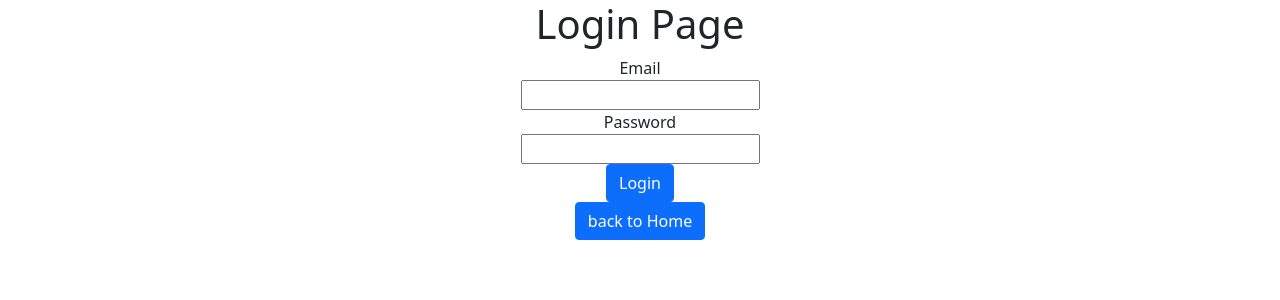
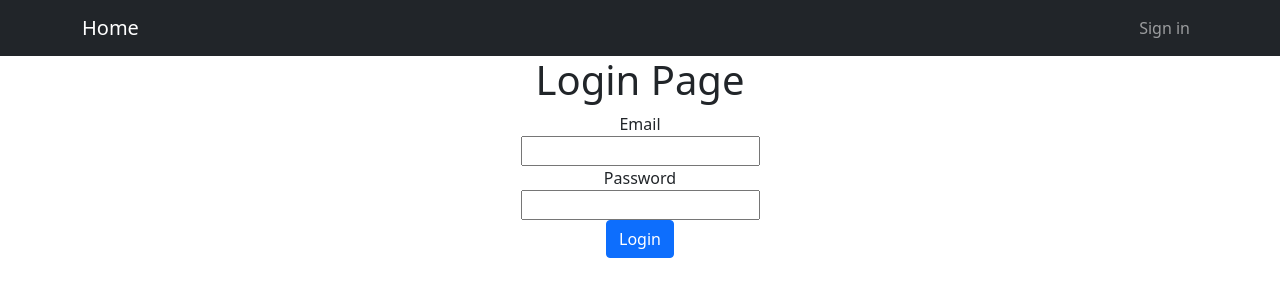
Before and after one commit to neu-seattle-cs5500-summer2022/project-SM22-LincolnCardosodeFaria-mikael1017-panmei-minhphan, a React (Create React App) app in the folder frontend/frontend/: page /login in a window 1280 px wide. Shown: the top 300 px of the page. Built offline with nearby package versions, Linux system fonts and the light colour scheme.

Commit message:
deleted back to home button and added navbar to signup and signin page

```diff
--- a/frontend/frontend/src/components/Navbar.js
+++ b/frontend/frontend/src/components/Navbar.js
@@ -8,7 +8,7 @@ export default function MyNavbar() {
       <Container>
         <Navbar.Brand href="/">Home</Navbar.Brand>
         <Nav className="ml-auto">
-          <Nav.Link href="/login">Login</Nav.Link>
+          <Nav.Link href="/login">Sign in</Nav.Link>
         </Nav>
       </Container>
     </Navbar>
--- a/frontend/frontend/src/containers/LoginPage.js
+++ b/frontend/frontend/src/containers/LoginPage.js
@@ -1,6 +1,7 @@
 import React, { useState } from "react";
 import { useNavigate } from "react-router-dom";
 import { Button } from "react-bootstrap";
+import MyNavbar from "../components/Navbar";
 
 function LoginPage() {
   const navigate = useNavigate();
@@ -17,6 +18,7 @@ function LoginPage() {
   };
   return (
     <div>
+      <MyNavbar />
       <h1> Login Page</h1>
       <form className="form" onSubmit={requestLogin}>
         {}
@@ -44,12 +46,6 @@ function LoginPage() {
           </Button>
         </div>
       </form>
-
-      <div>
-        <Button variant="primary" onClick={goHome}>
-          back to Home
-        </Button>
-      </div>
     </div>
   );
 }
--- a/frontend/frontend/src/containers/SignupPage.js
+++ b/frontend/frontend/src/containers/SignupPage.js
@@ -2,6 +2,7 @@ import React, { useState } from "react";
 import { useNavigate } from "react-router-dom";
 import "./HomePage";
 import { Button } from "react-bootstrap";
+import MyNavbar from "../components/Navbar";
 
 function SignupPage() {
   // create state variables for each input
@@ -29,6 +30,7 @@ function SignupPage() {
 
   return (
     <div>
+      <MyNavbar />
       <h1> Sign Up Page</h1>
       <form className="form" onSubmit={createUser}>
         {}
@@ -128,12 +130,6 @@ function SignupPage() {
           </Button>
         </div>
       </form>
-
-      <div>
-        <Button variant="primary" onClick={goHome}>
-          back to Home
-        </Button>
-      </div>
     </div>
   );
 }
```
